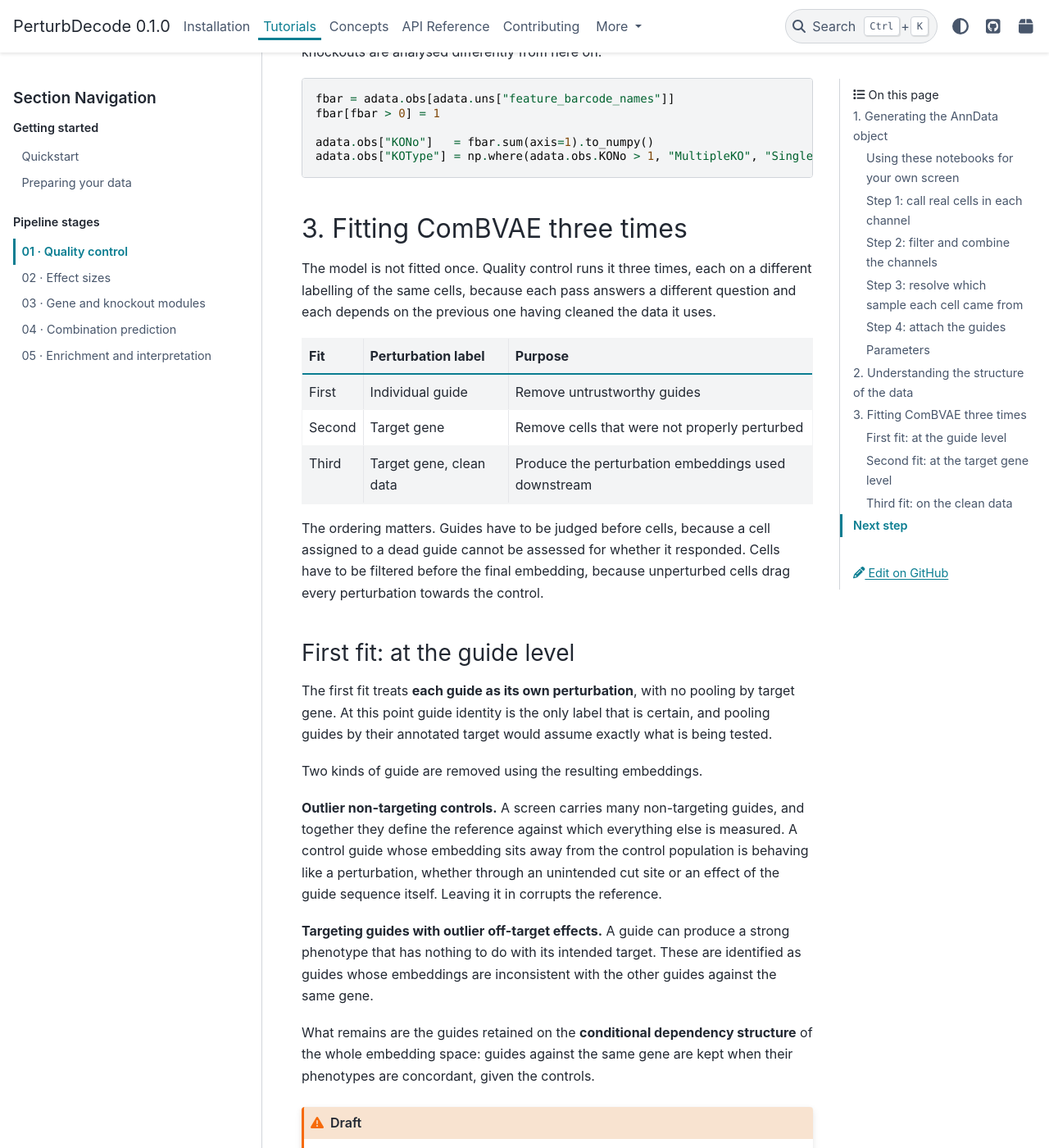
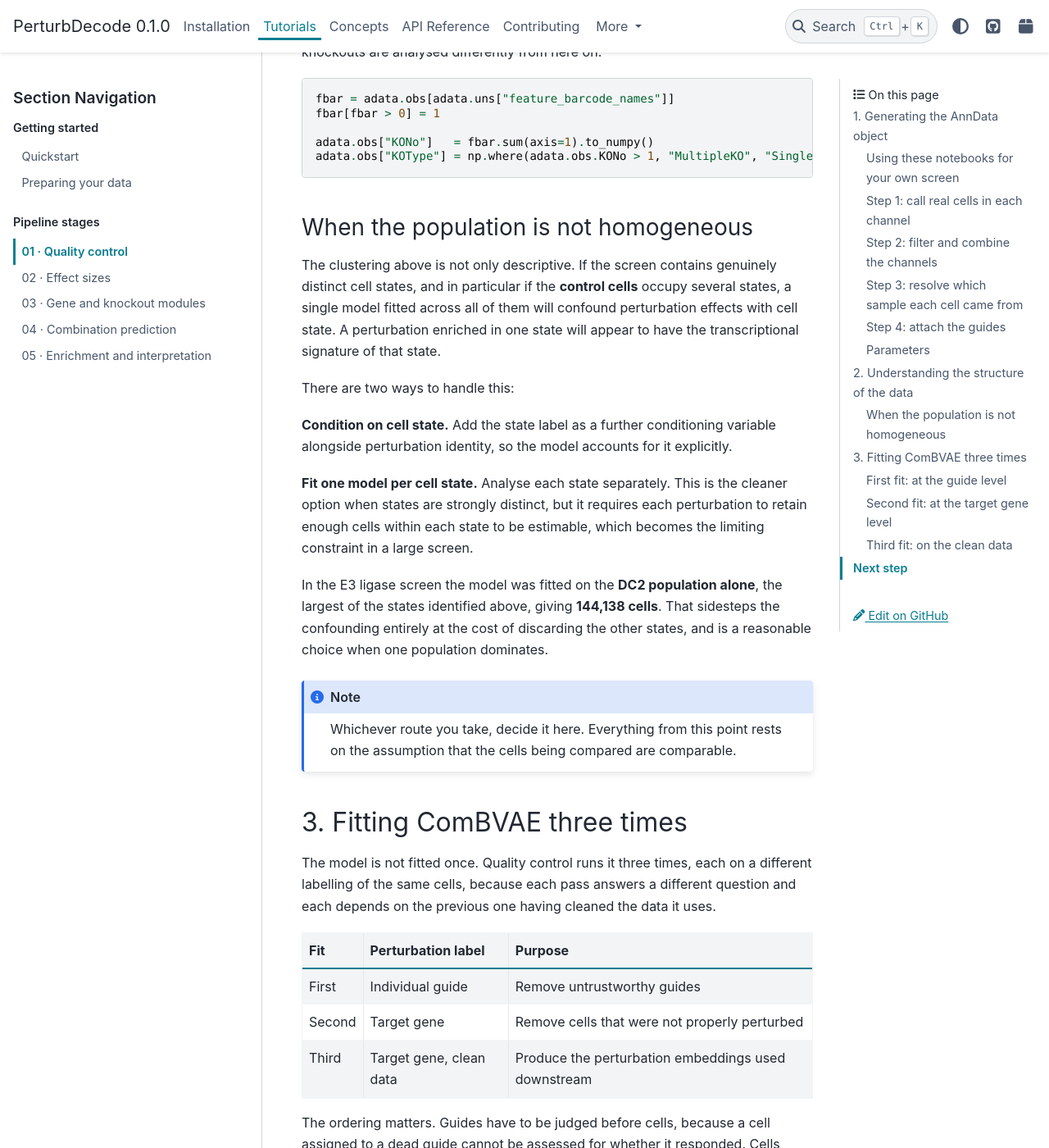
Before and after one commit to EraslanBas/PerturbDecode, a Sphinx documentation site: the page built from docs/source/tutorials/01_quality_control.md, in a window 1280 px wide and 1400 px high, scrolled down 11606 px. Shown: the whole window at 82% size. Built offline with Sphinx 7.4.7 and the PyData theme 0.15.4, drawn with Linux system fonts in a browser that asks for light colours; some of the changed text lies outside the part shown.

Commit message:
Document how to handle heterogeneous populations before fitting the model
Adds a subsection explaining what to do when the screen contains genuinely
distinct cell states, and in particular when the control cells occupy several
of them. A single model fitted across all states confounds perturbation effects
with cell state, so a perturbation enriched in one state acquires that state's
signature.

Two routes are described: adding the state label as a further conditioning
variable, or fitting one model per state, the latter being cleaner when states
are strongly distinct but requiring each perturbation to retain enough cells
within each state.

Records what was done for the E3 ligase screen, which took the second route in
its simplest form by fitting on the DC2 population alone, the largest state,
giving 144,138 cells. The first-fit configuration is also recorded: 2,132 guide
covariates over 6,685 genes, 64 latent dimensions, 64 dimensional perturbation
embedding, 1,000 epochs.

Notes for later authoring point at the surviving artifacts:
PerturbMap/SRC/Outputs/model_4 holds the trained weights and the training
curve, and the guide selection results are in the E3Ligase TextFiles.

Co-Authored-By: Claude Opus 5 (1M context) <noreply@anthropic.com>

````diff
--- a/docs/source/tutorials/01_quality_control.md
+++ b/docs/source/tutorials/01_quality_control.md
@@ -331,6 +331,35 @@ adata.obs["KONo"]   = fbar.sum(axis=1).to_numpy()
 adata.obs["KOType"] = np.where(adata.obs.KONo > 1, "MultipleKO", "SingleKO")
 ```
 
+### When the population is not homogeneous
+
+The clustering above is not only descriptive. If the screen contains genuinely
+distinct cell states, and in particular if the **control cells** occupy several
+states, a single model fitted across all of them will confound perturbation
+effects with cell state. A perturbation enriched in one state will appear to
+have the transcriptional signature of that state.
+
+There are two ways to handle this:
+
+**Condition on cell state.** Add the state label as a further conditioning
+variable alongside perturbation identity, so the model accounts for it
+explicitly.
+
+**Fit one model per cell state.** Analyse each state separately. This is the
+cleaner option when states are strongly distinct, but it requires each
+perturbation to retain enough cells within each state to be estimable, which
+becomes the limiting constraint in a large screen.
+
+In the E3 ligase screen the model was fitted on the **DC2 population alone**,
+the largest of the states identified above, giving **144,138 cells**. That
+sidesteps the confounding entirely at the cost of discarding the other states,
+and is a reasonable choice when one population dominates.
+
+:::{note}
+Whichever route you take, decide it here. Everything from this point rests on
+the assumption that the cells being compared are comparable.
+:::
+
 ## 3. Fitting ComBVAE three times
 
 The model is not fitted once. Quality control runs it three times, each on a
@@ -377,12 +406,19 @@ phenotypes are concordant, given the controls.
 Code, figures and counts for this subsection still to be written.
 :::
 
+For the E3 ligase screen this fit ran on the DC2 population with 2,132 guide
+covariates over 6,685 genes, using 64 latent dimensions and a 64 dimensional
+perturbation embedding, trained for 1,000 epochs.
+
 <!-- TODO:
-     - Functions: runTrainingComBVAE, extract_model_embeddings,
+     - Show the call: runTrainingComBVAE, extract_model_embeddings,
        visualizePerturbationEmbeddings, selectWorkingGuides.
      - Figures: guide embedding space; control guide distribution with outliers
        marked; concordance statistics for retained versus dropped guides.
-     - Counts: guides in, guides out, at each of the two removal criteria.
+     - Counts at each removal criterion. Source material available:
+       PerturbMap/SRC/Outputs/model_4 (best.pth, TrainTestErrors.csv over 1000
+       epochs), E3Ligase TextFiles/GuideSelect_GoodKOGuides.csv (1752 rows) and
+       GuideSelect_BadKOGuides.csv (1145 rows).
 -->
 
 ### Second fit: at the target gene level
````
